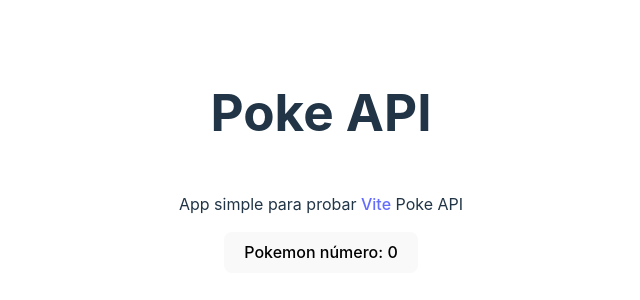
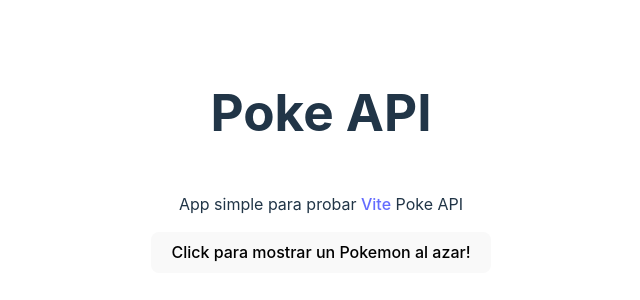
Before and after one commit to matiasPintoDiaz/probando-vite, a React (Vite) app: page / in a window 1280 px wide. Shown: the part 226-526 px from the top of the page, without its empty margins (319-959 px from the left). Built offline with nearby package versions, Linux system fonts and the light colour scheme; no server answers.

Commit message:
random pokemon

```diff
--- a/src/App.jsx
+++ b/src/App.jsx
@@ -7,25 +7,30 @@
 import Typography from "@mui/material/Typography";
 import { CardActionArea } from "@mui/material";
 
-const BASE_URL = 'https://pokeapi.co/api/v2/pokemon/'
+import { getDataPokemon } from './hooks/dataPokemon';
 
 function App() {
-  const [count, setCount] = useState(0);
+  // const [count, setCount] = useState(0);
   const [pokemons, setPokemons] = useState("");
 
-  const getDataPokemon = () => {
+  /* const getDataPokemon = () => {
     fetch(`${BASE_URL}${count}`)
       .then((response) => response.json())
       .then((pokemons) => {
         setPokemons(pokemons);
         // console.log(pokemons);
       });
-  }
+  } */
 
   /* useEffect(() => {
-    getDataPokemon();
-  }, [count]); */
-  useEffect(getDataPokemon, [count]);
+    const pokemon = getDataPokemon();
+    setPokemons(pokemon);
+  }, []); */
+
+  const handleClick = async() => {
+    const pokemon = await getDataPokemon();
+    setPokemons(pokemon);
+  }
 
   return (
     <div className="App">
@@ -38,12 +43,9 @@
           </a>{" "}
           Poke API
         </p>
-        <button onClick={() => setCount((count) => count + 1)}>
-          Pokemon número: {count}
+        <button onClick={handleClick}>
+          Click para mostrar un Pokemon al azar!
         </button>
-{/*         <button onClick={handleClick}>
-          Pokemon númeroeewwe: {count}
-        </button> */}
         <br />
         <br />
         <div>
--- /dev/null
+++ b/src/hooks/dataPokemon.js
@@ -0,0 +1,19 @@
+const BASE_URL = 'https://pokeapi.co/api/v2/pokemon/';
+const num_min = 1;
+const num_max = 1279;
+
+export const getDataPokemon = async () => {
+  const number = Math.floor(Math.random() * (num_max - num_min + 1) + num_min);
+  const response = await fetch(`${BASE_URL}${number}`);
+  const pokemon = await response.json();
+  return pokemon;
+};
+
+/* const getDataPokemon = () => {
+  return fetch(`${BASE_URL}${count}`)
+    .then((response) => response.json())
+    .then((pokemons) => {
+      return pokemons;
+      // console.log(pokemons);
+    });
+}; */
```
